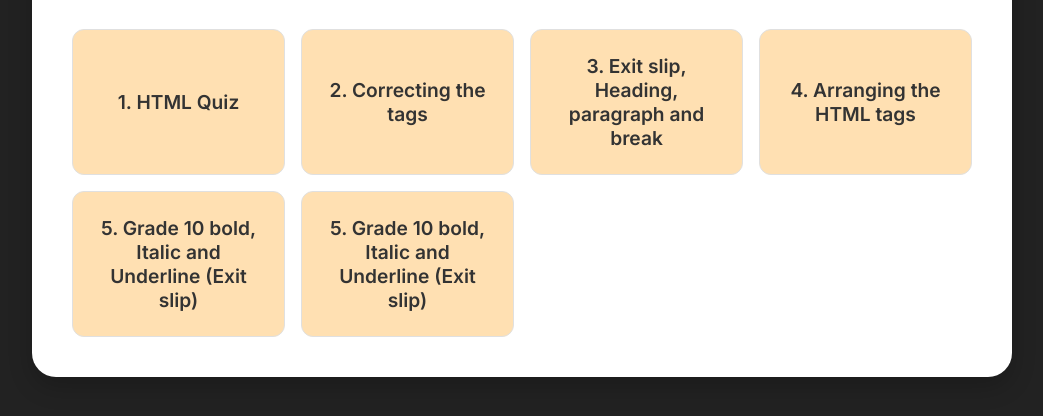
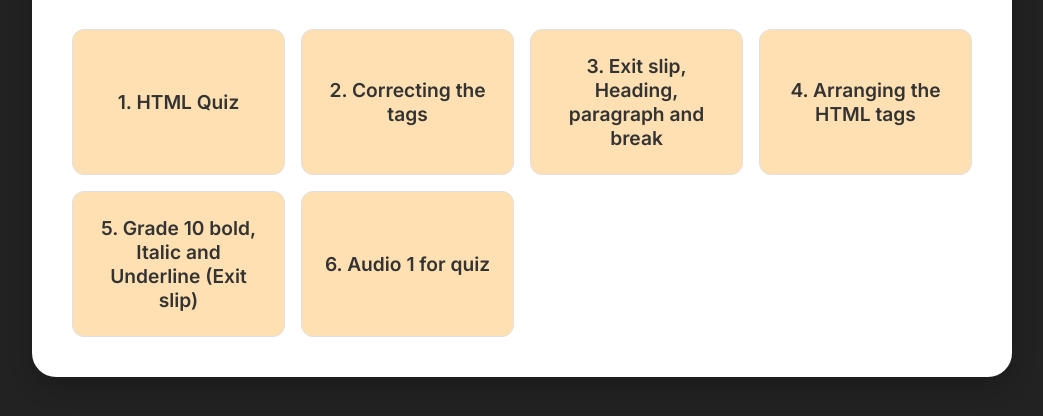
Before and after one commit to Ramya89510/Student-link, a plain HTML site: page Grade 10/index.html in a window 1280 px wide. Shown: the part 298-714 px from the top of the page, without its empty margins (118-1161 px from the left). Drawn offline with Linux system fonts and the light colour scheme.

Commit message:
Update index.html

```diff
--- a/Grade 10/index.html
+++ b/Grade 10/index.html
@@ -153,7 +153,7 @@
             <li><a href="Exit slip- Heading, paragraph and break.html">3. Exit slip, Heading, paragraph and break</a></li>
             <li><a href="4. Arranging the HTML tags.html">4. Arranging the HTML tags</a></li>
             <li><a href="5. Grade 10 bold, Italic and Underline (Exit slip).html">5. Grade 10 bold, Italic and Underline (Exit slip)</a></li>
-            <li><a href="6. Grade 10 bold, Italic and Underline (Exit slip).html">5. Grade 10 bold, Italic and Underline (Exit slip)</a></li>
+            <li><a href="6. tickingbuzzer-75859.mp3">6. Audio 1 for quiz</a></li>
         </ul>
     </div>
 </body>
```
